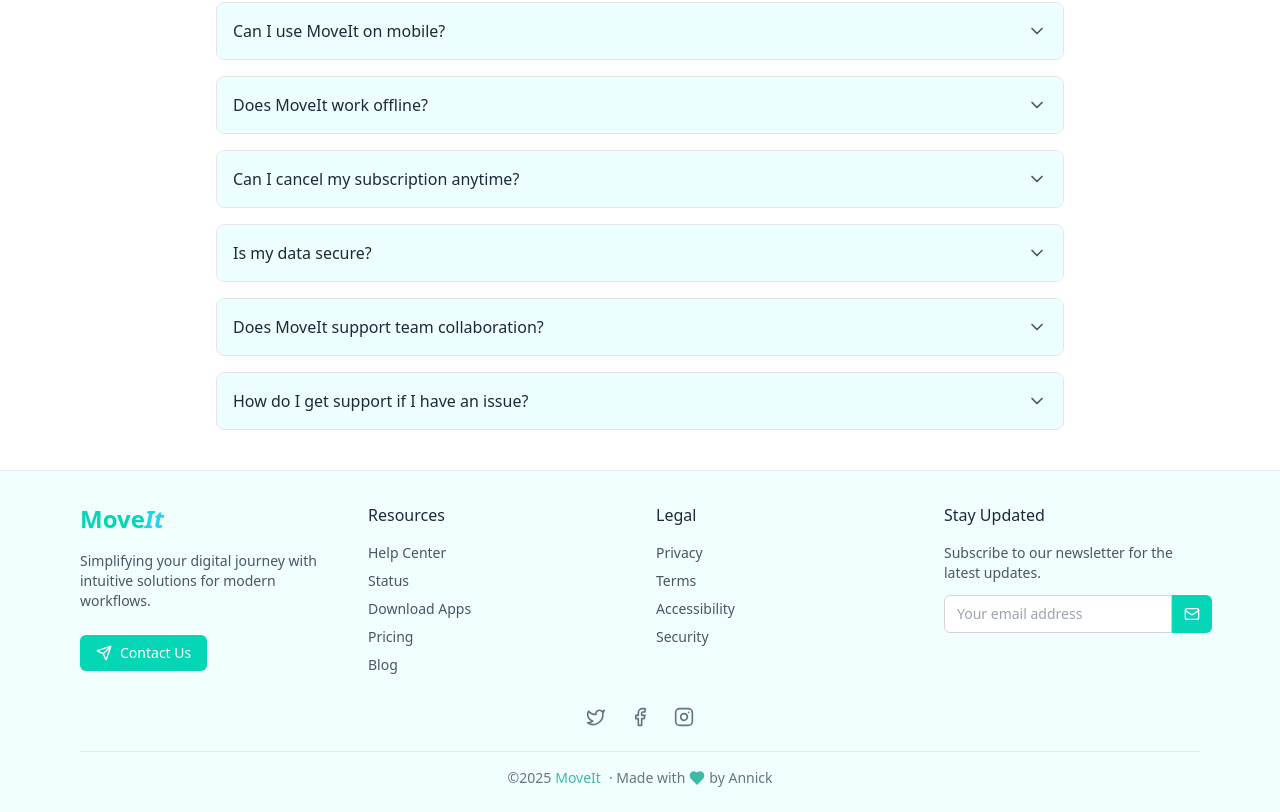
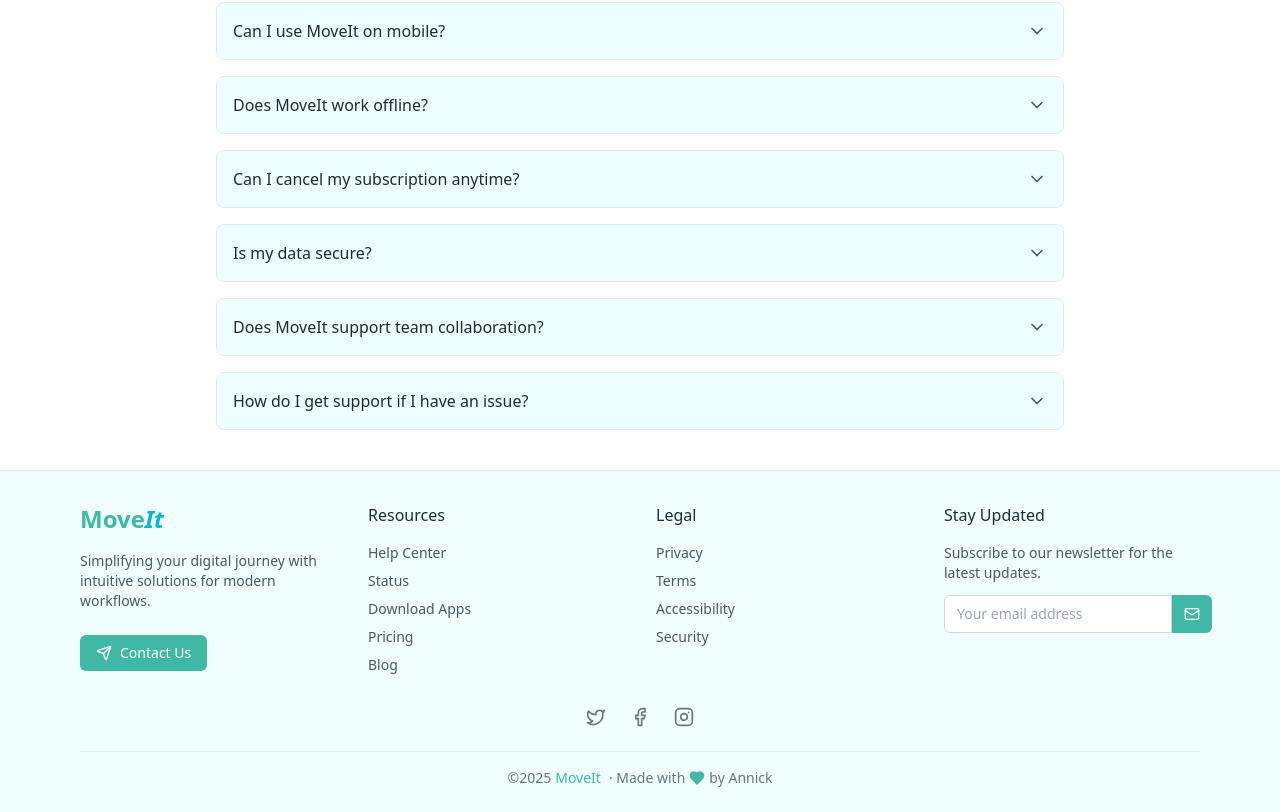
Before and after one commit to annick975/MoveIt_updated, a Next.js app: page / in a window 1280 px wide. Shown: the part 5803-6615 px from the top of the page. Built offline with nearby package versions, Linux system fonts and the light colour scheme.

Commit message:
Final touches on the landing page

```diff
--- a/src/app/Home/HomeSections/Footer.tsx
+++ b/src/app/Home/HomeSections/Footer.tsx
@@ -21,8 +21,8 @@ const Footer: React.FC = () => {
           {/* Company Info */}
           <div className="space-y-4">
             <div className="flex items-center">
-              <span className="text-2xl font-bold text-[#05D6B5]">
-                Move<span className="italic text-cyan-400">It</span>
+              <span className="text-2xl font-bold text-[#40b8a6]">
+                Move<span className="italic text-cyan-500">It</span>
               </span>
             </div>
             <p className="text-gray-600 text-sm">
@@ -30,7 +30,7 @@ const Footer: React.FC = () => {
               modern workflows.
             </p>
             <div className="pt-2">
-              <button className="bg-[#05D6B5] hover:bg-[#40b8a6] text-white px-4 py-2 rounded-md text-sm flex items-center space-x-2 transition-colors duration-300">
+              <button className="bg-[#40b8a6] hover:bg-[#2e9182] text-white px-4 py-2 rounded-md text-sm flex items-center space-x-2 transition-colors duration-300">
                 <Send className="w-4 h-4" />
                 <span>Contact Us</span>
               </button>
@@ -135,7 +135,7 @@ const Footer: React.FC = () => {
                 className="flex-grow px-3 py-2 border border-gray-300 rounded-l-md focus:outline-none focus:ring-1 focus:ring-[#40b8a6] text-sm"
                 placeholder="Your email address"
               />
-              <button className="bg-[#05D6B5] hover:bg-[#40b8a6] text-white px-3 py-2 rounded-r-md transition-colors duration-300">
+              <button className="bg-[#40b8a6] hover:bg-[#2e9182] text-white px-3 py-2 rounded-r-md transition-colors duration-300">
                 <Mail className="w-4 h-4" />
               </button>
             </div>
@@ -171,7 +171,7 @@ const Footer: React.FC = () => {
             <span className="text-[#40b8a6] font-medium mx-1">MoveIt</span>
             <span className="ml-1">· Made with</span>
             <Heart
-              className="w-4 h-4 mx-1 text-[#40b8a6] inline"
+              className="w-4 h-4  mx-1 text-[#40b8a6] inline"
               fill="currentColor"
             />
             <span>by Annick</span>
```
